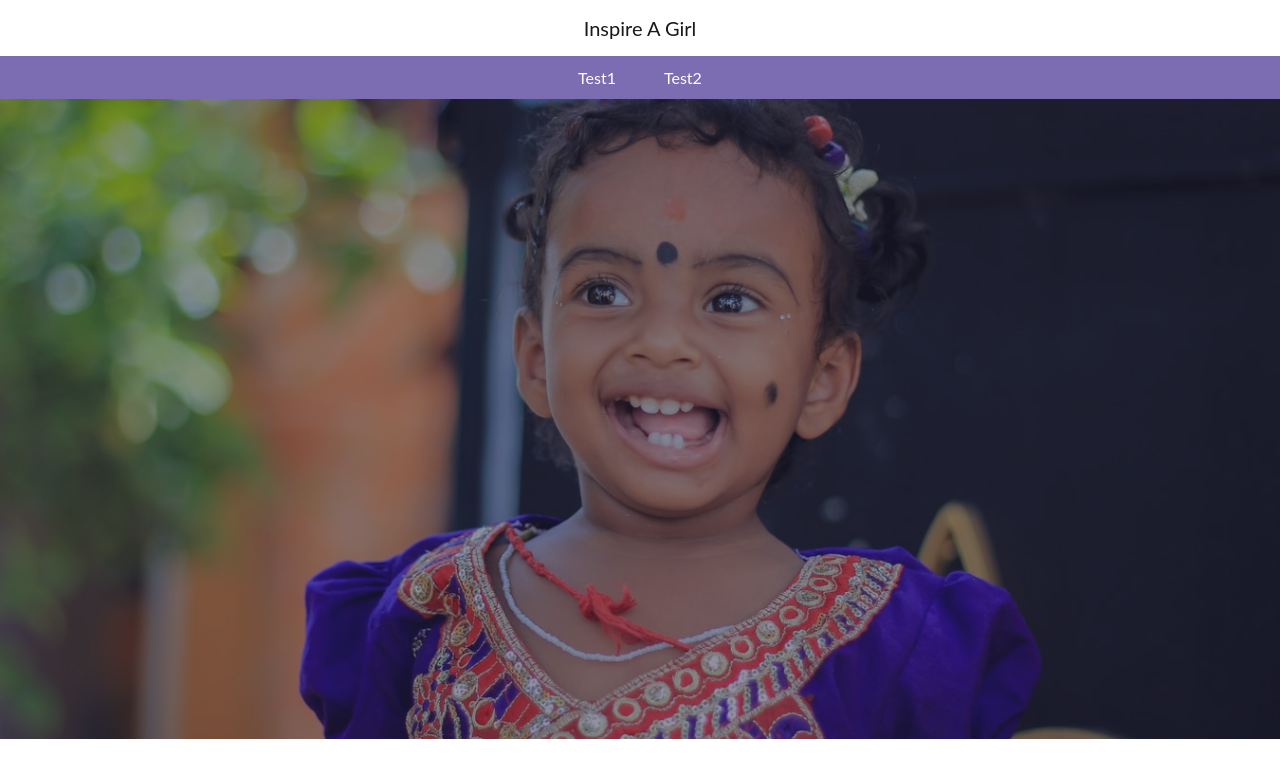
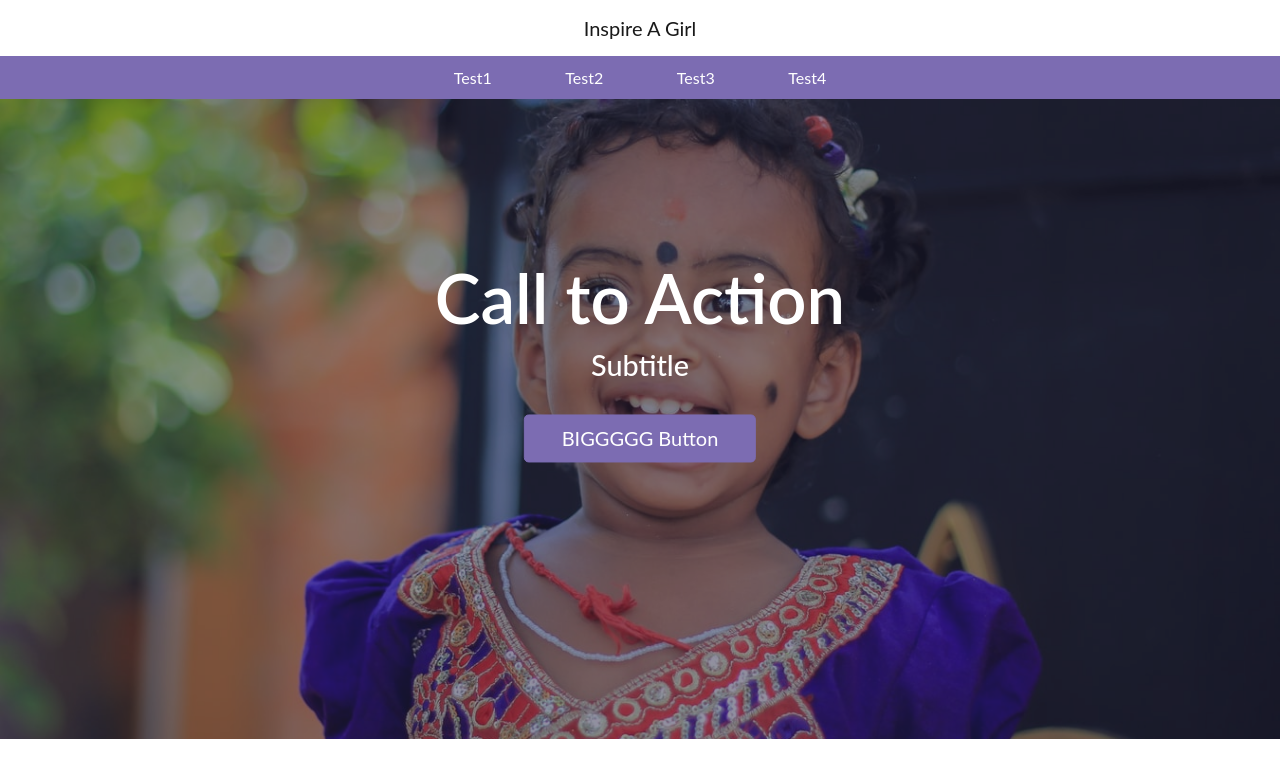
Before and after one commit to ShiromMakkad/InspireAGirl, a React (Create React App) app: page / in a window 1280 px wide. Shown: the top 778 px of the page. Built offline with nearby package versions, Linux system fonts and the light colour scheme.

Commit message:
Added Text Over Banner Image

```diff
--- a/src/App.tsx
+++ b/src/App.tsx
@@ -1,6 +1,7 @@
 import React from 'react';
 import Navigation from "./components/Navigation";
 import './scss/App.scss';
+import Button from "react-bootstrap/Button";
 
 const App: React.FC = () => {
     return (
@@ -9,6 +10,11 @@ const App: React.FC = () => {
             <div id="tint">
                 <img src={require('./assets/bannerImage.jpg')} id="img" alt="Indian Girl"/>
             </div>
+            <div id="bannerText">
+                <h1>Call to Action</h1>
+                <h3>Subtitle</h3>
+                <Button size="lg">BIGGGGG Button</Button>
+            </div>
         </div>
     );
 };
--- a/src/components/Navigation.tsx
+++ b/src/components/Navigation.tsx
@@ -18,11 +18,17 @@ export class Navigation extends React.Component {
                     <Navbar.Collapse id="responsive-navbar-nav" style={{backgroundColor: "#7c6cb2", width: "100%"}}>
                         <Container>
                             <Nav className="mx-auto">
-                                <Nav.Item>
+                                <Nav.Item as="a" href="#">
                                     <a className="navbar-link" href="#">Test1</a>
                                 </Nav.Item>
-                                <Nav.Item>
+                                <Nav.Item as="a" href="#">
                                     <a className="navbar-link" href="#">Test2</a>
+                                </Nav.Item>
+                                <Nav.Item as="a" href="#">
+                                    <a className="navbar-link" href="#">Test3</a>
+                                </Nav.Item>
+                                <Nav.Item as="a" href="#">
+                                    <a className="navbar-link" href="#">Test4</a>
                                 </Nav.Item>
                             </Nav>
                         </Container>
--- a/src/scss/App.scss
+++ b/src/scss/App.scss
@@ -41,3 +41,27 @@ html {
     box-shadow: 0 3000px rgba($darkShade, 0.5) inset;
   }
 }
+
+#bannerText {
+  text-align: center;
+  position: absolute;
+  top: 45%;
+  left: 50%;
+  transform: translate(-50%, -50%);
+
+  h1 {
+    color: white;
+    font-size: 4.3rem;
+    font-weight: 600;
+  }
+  h3 {
+    color: white;
+    padding-bottom: 1.5rem;
+    font-size: 1.8rem;
+  }
+
+  Button {
+    padding-right: 2.3rem;
+    padding-left: 2.3rem;
+  }
+}
--- a/src/scss/Navbar.scss
+++ b/src/scss/Navbar.scss
@@ -30,11 +30,12 @@ html {
   a:hover {
     text-decoration: none;
   }
+  text-decoration: none;
 }
 
 //Adds padding to the page navigation buttons
 .nav-item {
-  padding: 0.6rem 1.5rem;
+  padding: 0.6rem 2.3rem;
 }
 
 .navbar-toggler {
```
